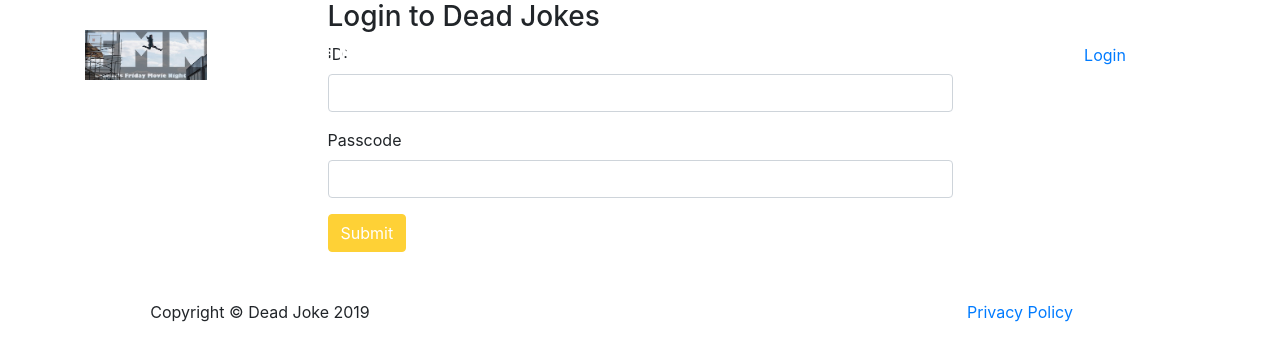
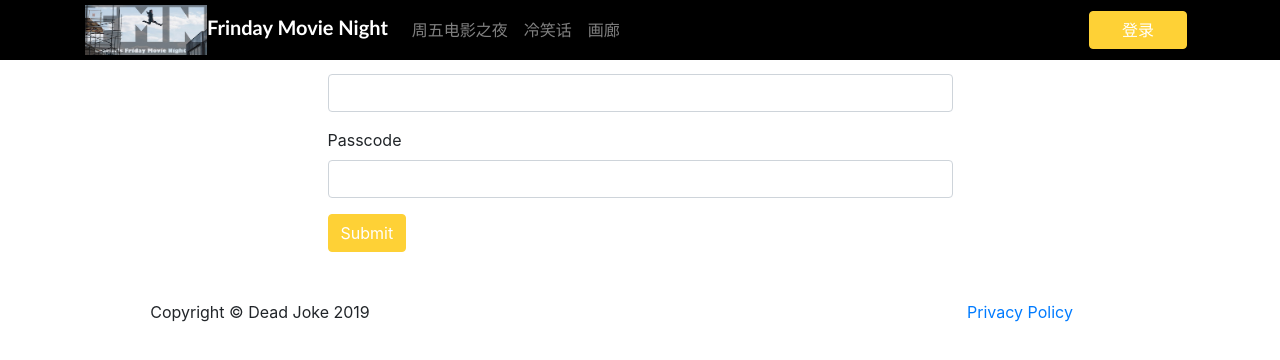
Before and after one commit to charlie447/dead-jokes, an Angular app: page /login in a window 1280 px wide. Shown: the top 360 px of the page. Built offline with nearby package versions, Linux system fonts and the light colour scheme.

Commit message:
Learn how to use  instead of , just remember import RouterModule

```diff
--- a/src/app/shared/components/navbar/navbar.component.html
+++ b/src/app/shared/components/navbar/navbar.component.html
@@ -3,7 +3,7 @@
 
 
     <!-- Brand/logo -->
-    <a class="navbar-brand" href="/">
+    <a class="navbar-brand" routerLink="/">
       <img src="../../assets/images/fmn08311_logo_small.jpg" alt="" height="50">
       <span class="brand-title">Frinday Movie Night</span>
 
@@ -29,8 +29,7 @@
     </div>
 
     <ul class="navbar-nav ml-md-auto nav-right">
-      <li class="nav-item"><a href="login">Login</a></li>
-      <li class="nav-item">About</li>
+      <li class="nav-item" routerLinkActive="active"><a class="btn btn-primary login-btn" routerLink="login">登录</a></li>
     </ul>
   </div>
 
--- a/src/app/shared/components/navbar/navbar.component.scss
+++ b/src/app/shared/components/navbar/navbar.component.scss
@@ -3,9 +3,16 @@
   font-weight: 700;
 }
 
-.nav-right .nav-item {
+.nav-right {
+  .nav-item {
     color: white;
     padding: .5rem;
+
+    .login-btn {
+      padding-left: 2rem;
+      padding-right: 2rem;
+    }
+  }
 }
 
 .fixed-top {
@@ -19,7 +26,7 @@
 #mainNav {
   padding-top: 25px;
   padding-bottom: 25px;
-    transition: padding-top .3s,padding-bottom .3s;
+  transition: padding-top .3s, padding-bottom .3s;
   background-color: transparent;
 }
 
--- a/src/app/shared/components/navbar/navbar.component.ts
+++ b/src/app/shared/components/navbar/navbar.component.ts
@@ -1,4 +1,5 @@
 import { Component, OnInit, HostListener } from '@angular/core';
+import { Router } from '@angular/router';
 
 @Component({
   selector: 'app-navbar',
@@ -8,15 +9,15 @@ import { Component, OnInit, HostListener } from '@angular/core';
 export class NavbarComponent implements OnInit {
   pagePosition = 0;
   navShrink = false;
-  constructor() { }
+  constructor(private router: Router) { }
 
   ngOnInit() {
   }
   @HostListener('window:scroll', [])
   onWindowScroll() {
     this.pagePosition = window.pageYOffset || document.documentElement.scrollTop || document.body.scrollTop || 0;
-    if (this.pagePosition > 50) {
-      // console.log(this.pagePosition);
+    if (this.pagePosition > 50 || this.router.url != '/') {
+
       this.navShrink = true;
     } else {
       this.navShrink = false;
```
Also changed, not shown: src/app/shared/index.ts (+6 -3 lines). Lines whose indentation alone changed are shown as unchanged.
